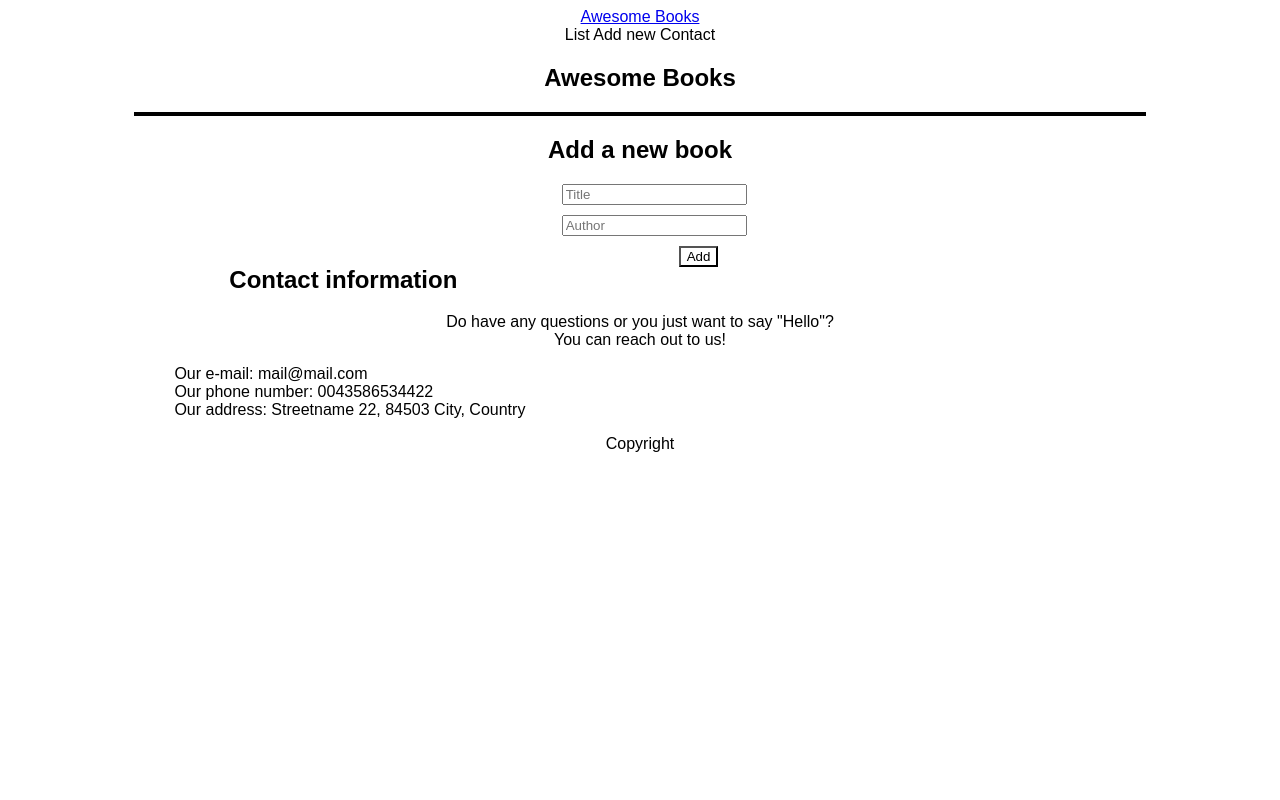
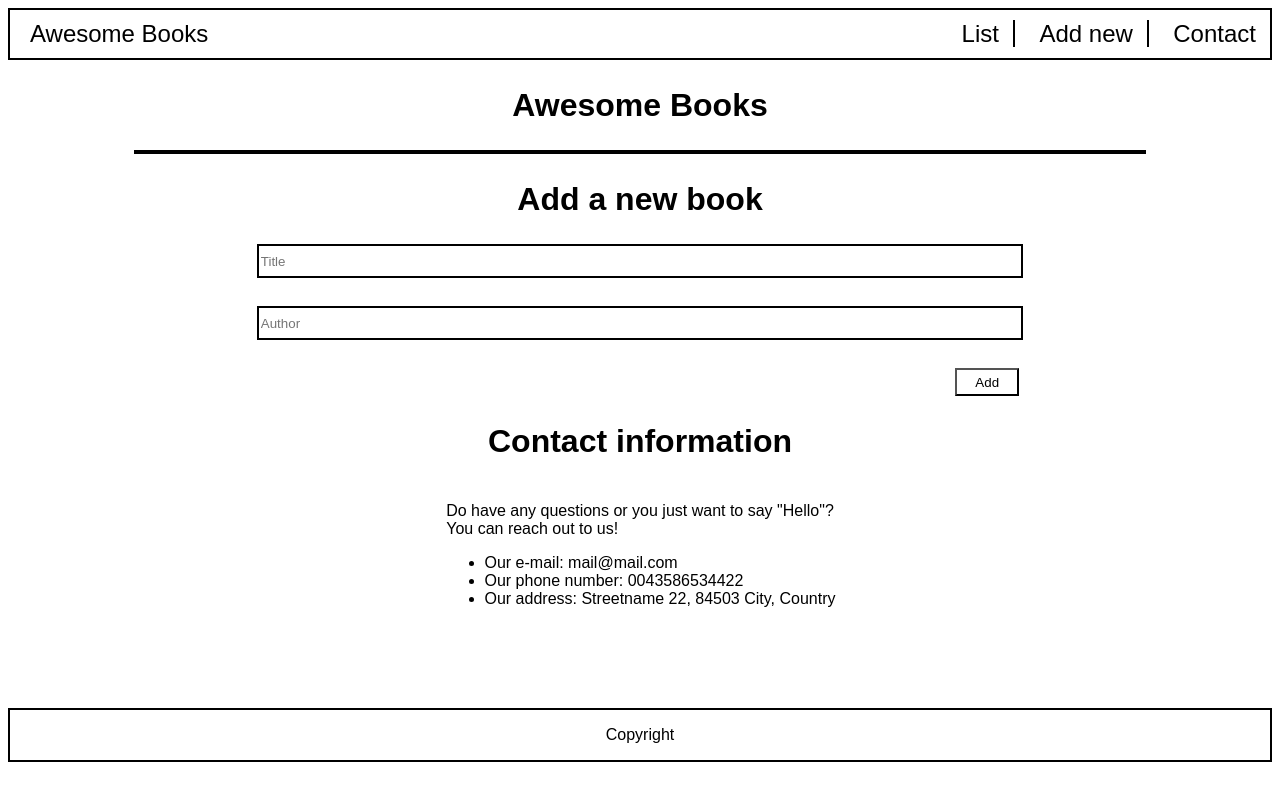
Before and after one commit to ryxtor/awesome-books, a website: page index.html in a window 1280 px wide. Drawn offline with Linux system fonts and the light colour scheme.

Commit message:
Add styling to the sections

```diff
--- a/index.html
+++ b/index.html
@@ -13,6 +13,7 @@
     <nav class="nav">
         <a class="list-nav">List</a>
         <a class="add-nav">Add new</a>
+
         <a class="contact=nav">Contact</a>
     </nav>
 </header>
@@ -37,9 +38,9 @@
 
 <section class="contact">
 <h2>Contact information</h2>
-<p>Do have any questions or you just want to say "Hello"?<br>
+<p class="contact-p">Do have any questions or you just want to say "Hello"?<br>
 You can reach out to us!</p>
-<ul>
+<ul class="contact-ul">
     <li>Our e-mail: mail@mail.com</li>
     <li>Our phone number: 0043586534422</li>
     <li>Our address: Streetname 22, 84503 City, Country</li>
--- a/style.css
+++ b/style.css
@@ -8,7 +8,7 @@ ul {
   margin: 0 10%;
 }
 
-li {
+.list li {
   list-style-type: none;
   display: flex;
   justify-content: space-between;
@@ -17,6 +17,10 @@ li {
 .list {
   border: 2px solid black;
   padding-left: 0;
+}
+
+.contact-ul li {
+  text-align: start;
 }
 
 .list li:nth-child(even) {
@@ -31,18 +35,74 @@ li {
 .title,
 .author {
   margin-bottom: 10px;
+  width: 60%;
+  height: 28px;
+  border: 2px solid black;
 }
 
 form {
-  margin: 0 43.8%;
+  display: flex;
+  flex-direction: column;
+  align-items: center;
 }
 
 .btn-add {
   background-color: #fff;
-  display: flex;
-  float: right;
+  align-self: flex-end;
+  margin: 0 20%;
+  height: 28px;
+  width: 64px;
 }
 
 .book-author {
   margin-left: 20px;
 }
+
+.header {
+  border: 2px solid black;
+  display: flex;
+  justify-content: space-between;
+  padding: 10px 0;
+}
+
+.nav a,
+.header a {
+  font-size: 24px;
+  text-decoration: none;
+  color: black;
+}
+
+.nav a {
+  padding: 0 14px;
+  cursor: pointer;
+}
+
+.list-nav,
+.add-nav {
+  border-right: 2px solid black;
+}
+
+.header a {
+  padding-left: 20px;
+}
+
+h1,
+h2 {
+  font-size: 32px;
+}
+
+.contact {
+  display: flex;
+  flex-direction: column;
+  align-items: center;
+}
+
+.contact-p {
+  text-align: start;
+}
+
+footer {
+  border: 2px solid black;
+  position: relative;
+  margin-top: 100px;
+}
```
